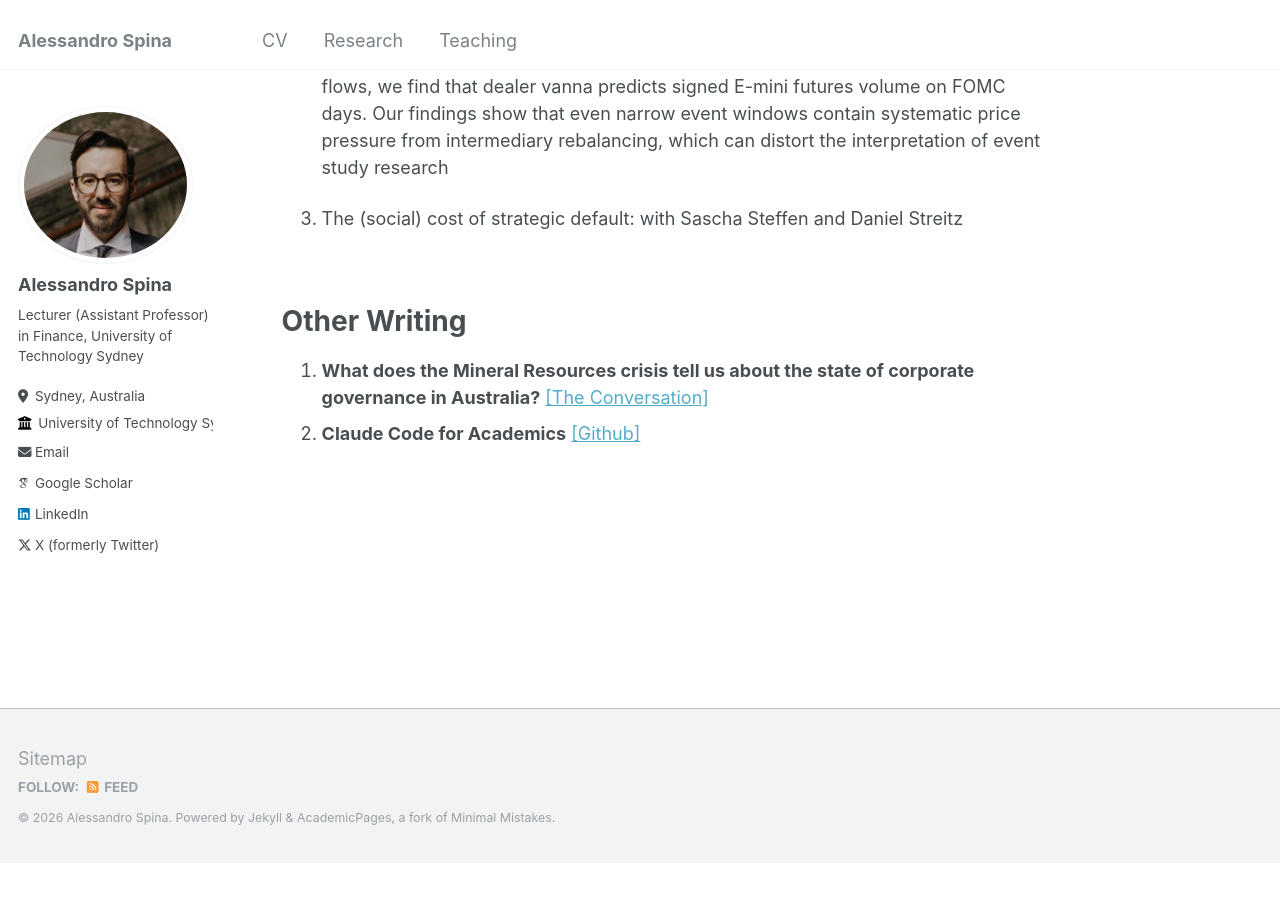
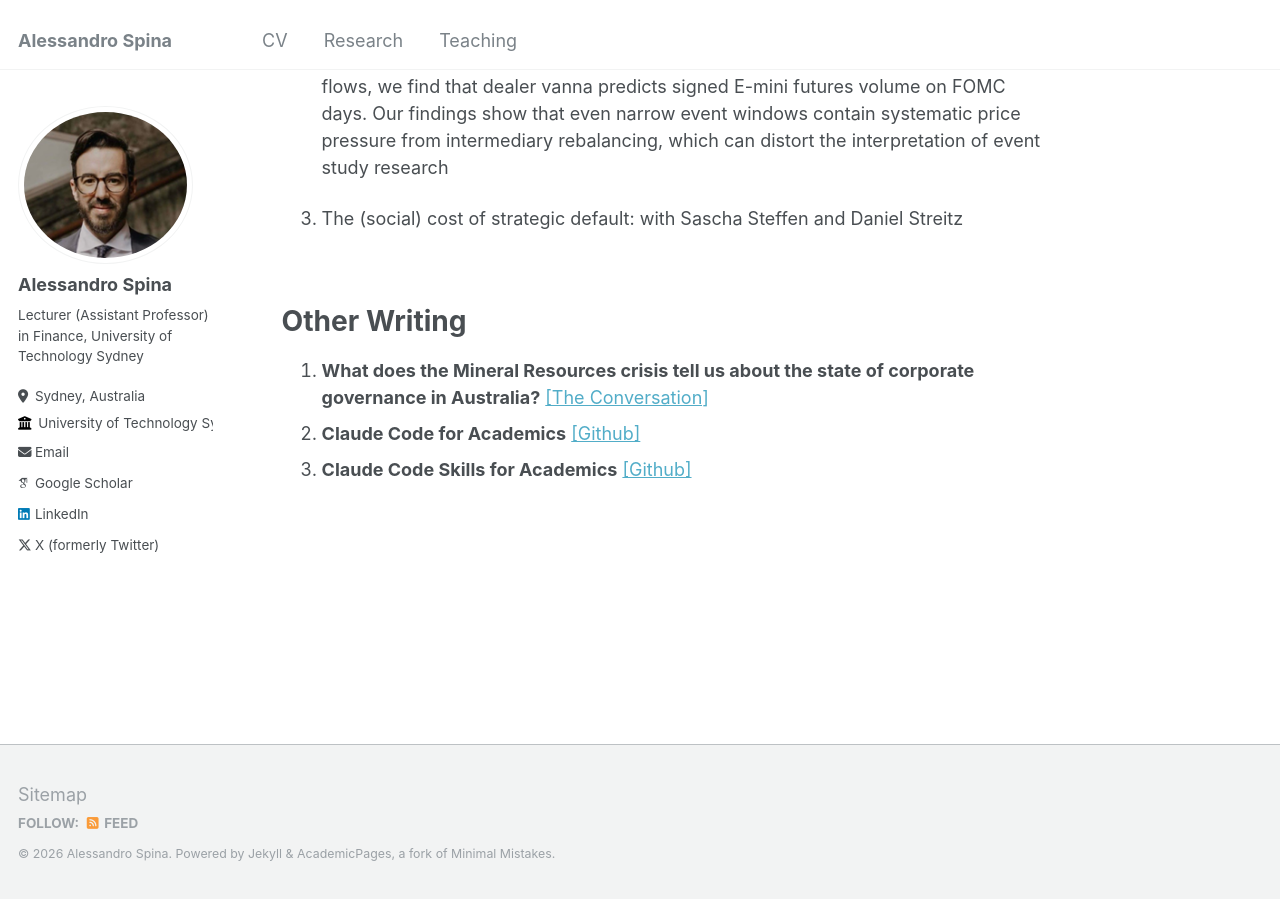
Before and after one commit to aspi6246/aspi6246.github.io, a Jekyll site: the page built from _pages/about.md, in a window 1280 px wide and 900 px high, scrolled down 1523 px. Built offline with Jekyll 4.4.1, drawn with Linux system fonts in a browser that asks for light colours; some web fonts are replaced; before the commit the page ends 2387 px from its top, so only the background shows below that.

Commit message:
Update about.md

```diff
--- a/_pages/about.md
+++ b/_pages/about.md
@@ -42,3 +42,4 @@ Other Writing
 
 4. **What does the Mineral Resources crisis tell us about the state of corporate governance in Australia?** [[The Conversation]](https://theconversation.com/what-does-the-mineral-resources-crisis-tell-us-about-the-state-of-corporate-governance-in-australia-243038)
 5. **Claude Code for Academics** [[Github]](https://github.com/aspi6246/Claude-Code-Presentation)
+6. **Claude Code Skills for Academics** [[Github]](https://github.com/aspi6246/Claude-Code-Skills-for-Academics)
```
